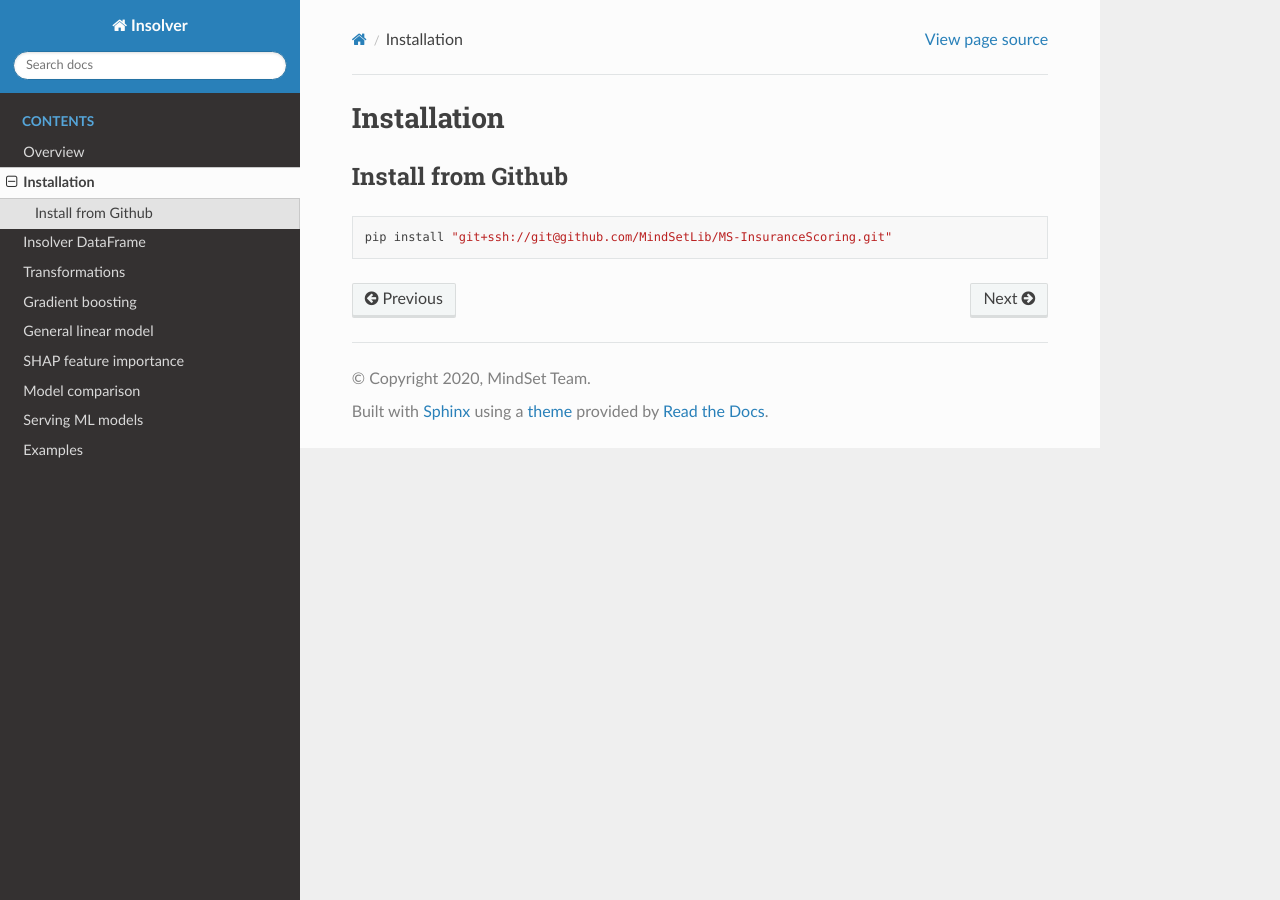
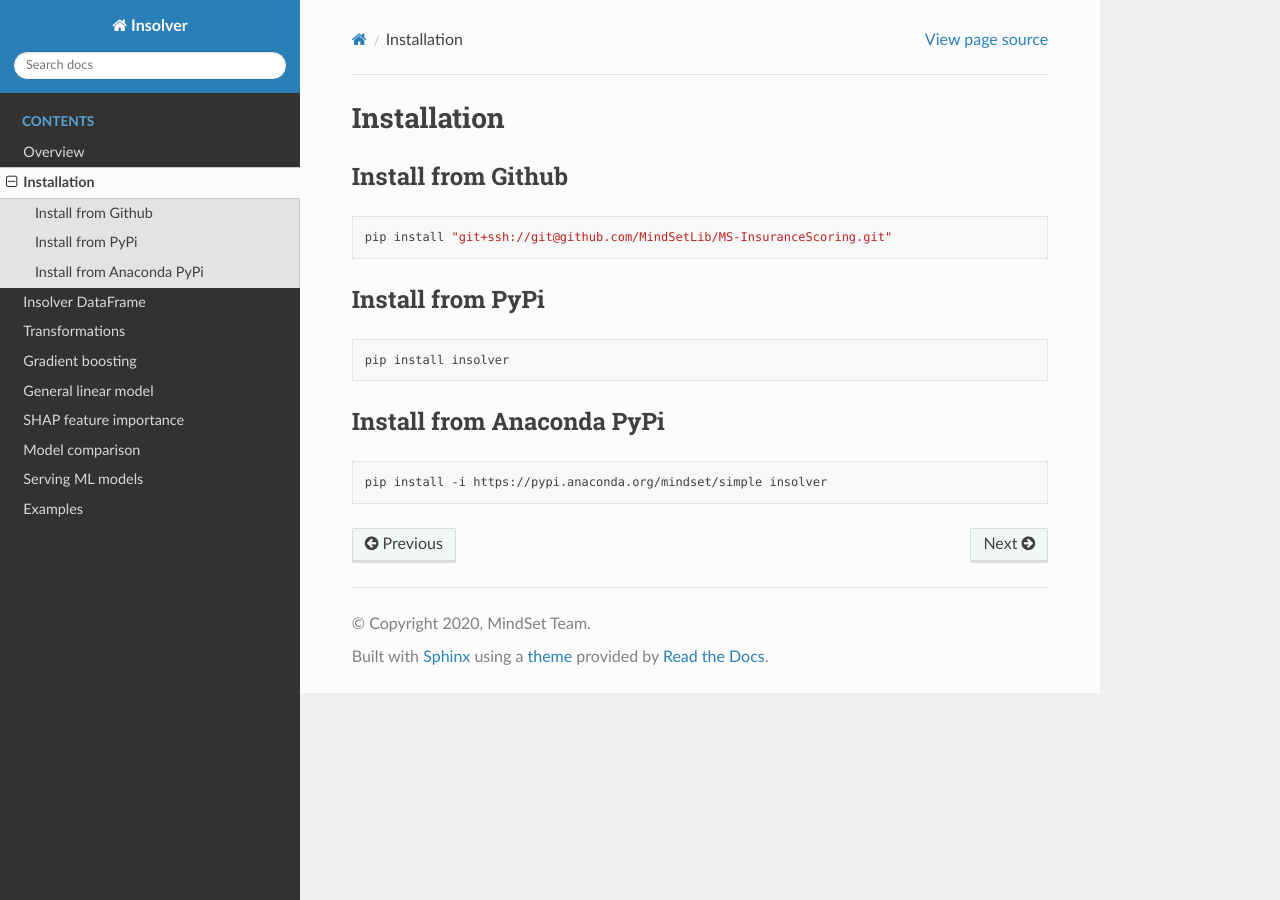
Before and after one commit to MindSetLib/Insolver, a Sphinx documentation site: the page built from docs/source/installation.md, in a window 1280 px wide. Built offline with Sphinx 7.4.7 and the Read the Docs theme 2.0.0, drawn with Linux system fonts in a browser that asks for light colours.

Commit message:
update docs: add new ways to install package

````diff
--- a/docs/source/installation.md
+++ b/docs/source/installation.md
@@ -5,3 +5,15 @@
 ```shell
 pip install "git+ssh://git@github.com/MindSetLib/MS-InsuranceScoring.git"
 ```
+
+## Install from PyPi
+
+```shell
+pip install insolver
+```
+
+## Install from Anaconda PyPi
+
+```shell
+pip install -i https://pypi.anaconda.org/mindset/simple insolver
+```
````
